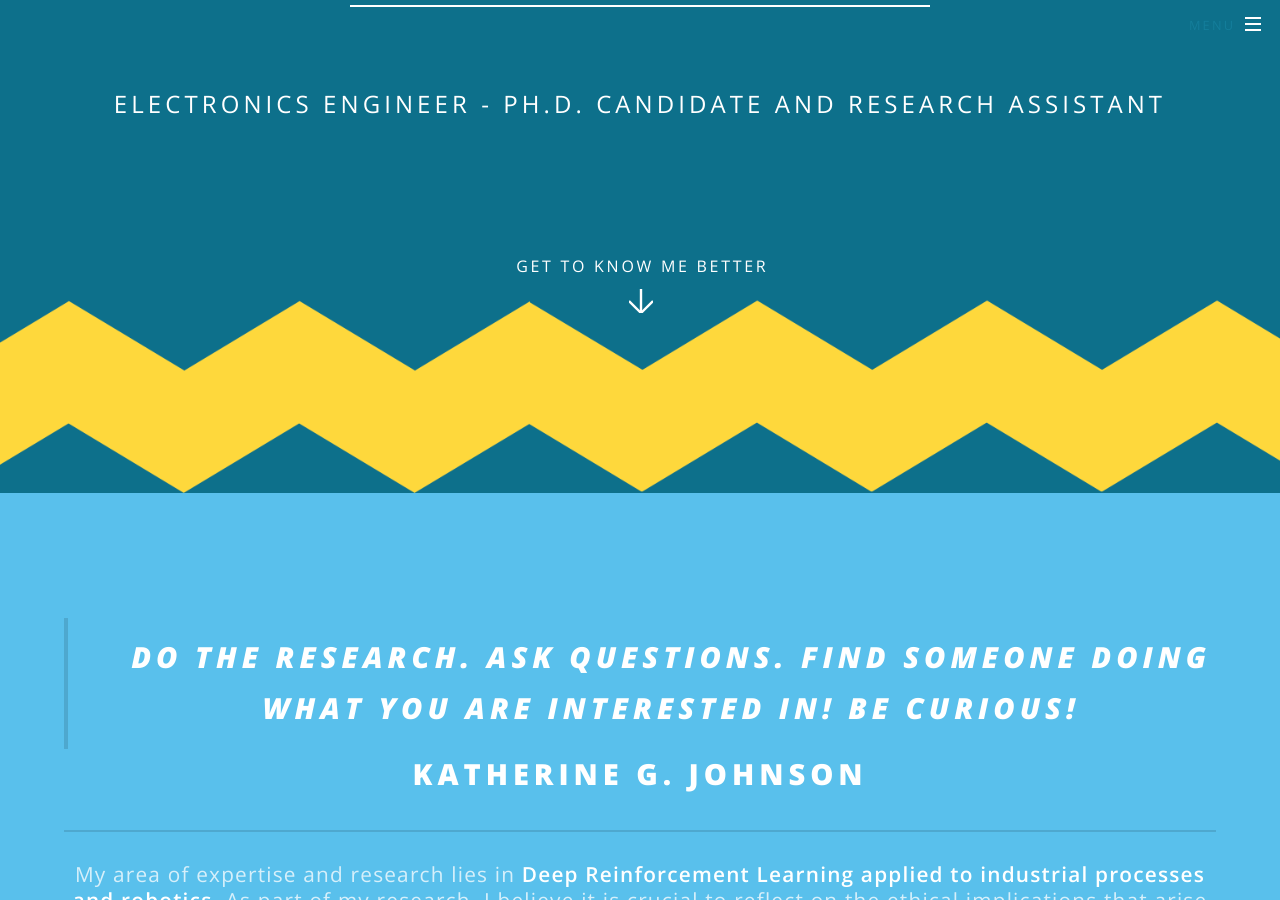
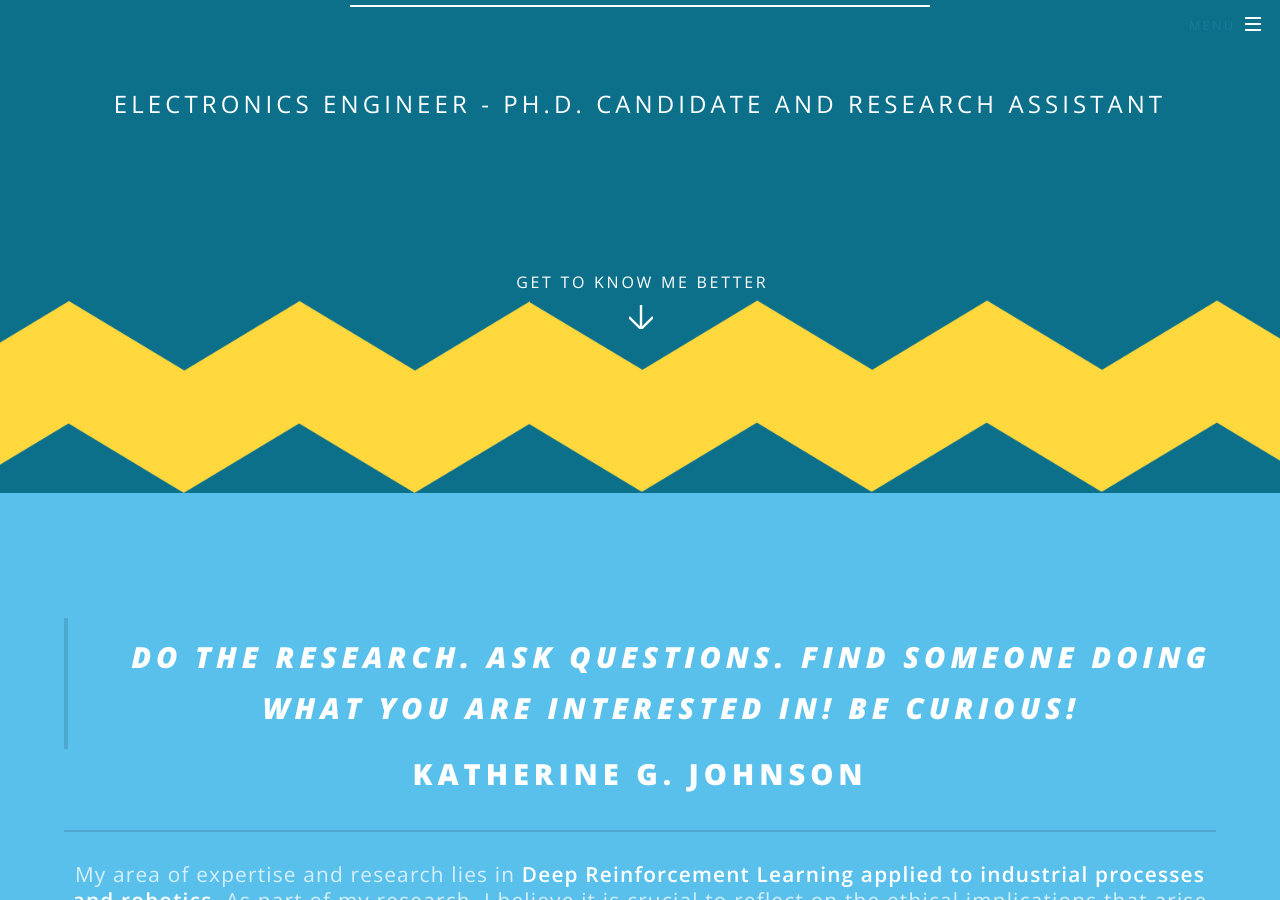
Before and after one commit to Lucia-Guitta/Lucia-Guitta.github.io, a Jekyll site: the page built from index.html, in a window 1280 px wide and 900 px high, scrolled down 407 px. Built offline with Jekyll 4.4.1, drawn with Linux system fonts in a browser that asks for light colours; some web fonts are replaced.

Commit message:
Update banner position

```diff
--- a/css/main.scss
+++ b/css/main.scss
@@ -1583,7 +1583,7 @@ $baseurl: '{{ site.baseurl }}/images';
 			@include vendor('transition-delay', '1.5s');
 			@include vendor('transform', 'translateY(0)');
 			border: none;
-			bottom: 6.5em;
+			bottom: 5.5em;
 			color: inherit;
 			font-size: 1.0em;
 			height: 8.5em;
```
